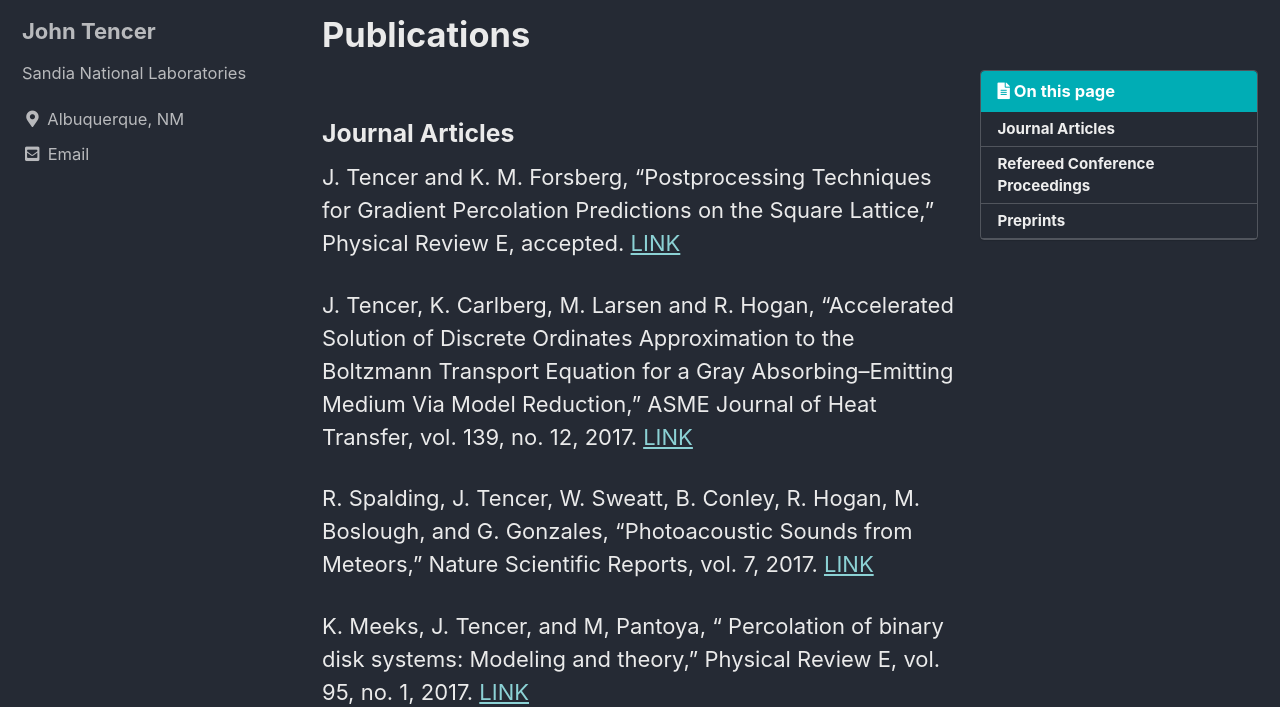
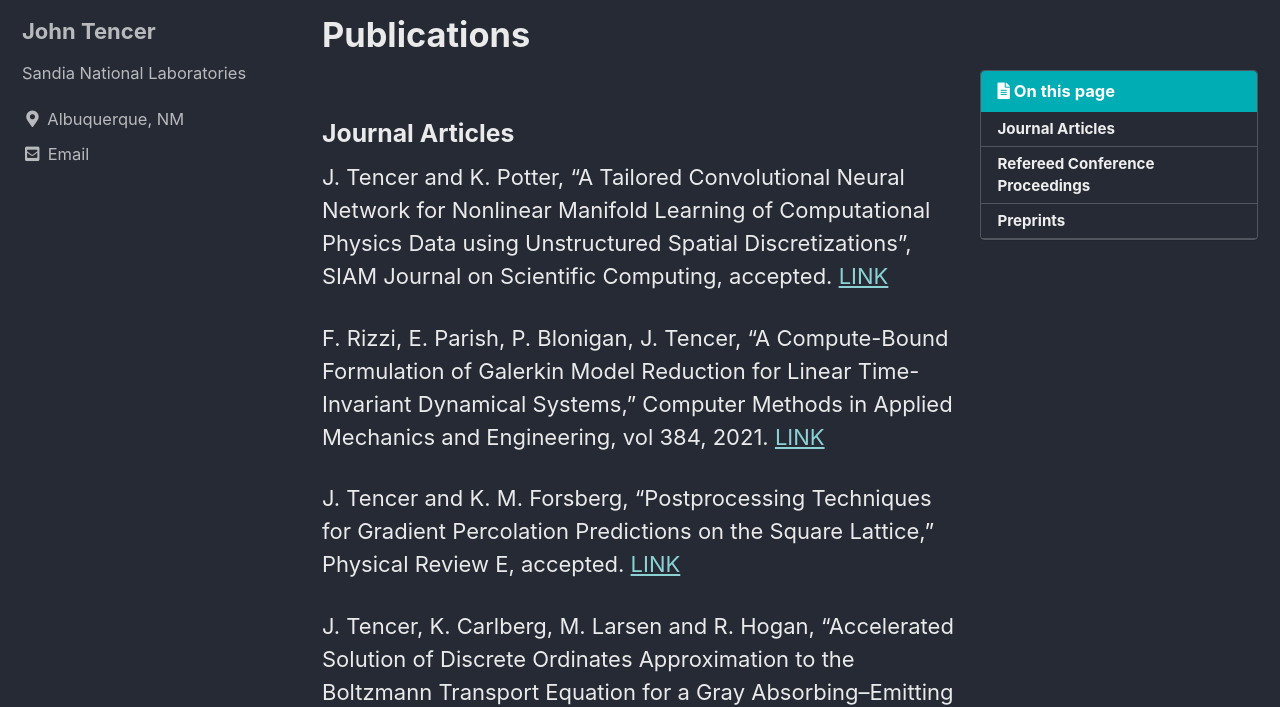
Before and after one commit to jtencer/jtencer.github.io, a Jekyll site: the page built from _pages/pubs.md, in a window 1280 px wide and 900 px high, cut to the strip 193-900 px from the top of the window. Built offline with Jekyll 4.4.1, drawn with Linux system fonts in a browser that asks for light colours; cached includes are drawn as plain includes; some of the changed text lies outside the part shown.

Commit message:
update pubs

```diff
--- a/_pages/pubs.md
+++ b/_pages/pubs.md
@@ -9,6 +9,10 @@ toc: true
 ---
 
 ### Journal Articles
+
+J. Tencer and K. Potter, “A Tailored Convolutional Neural Network for Nonlinear Manifold Learning of Computational Physics Data using Unstructured Spatial Discretizations”, SIAM Journal on Scientific Computing, accepted.  [LINK](SISC2021)
+
+F. Rizzi, E. Parish, P. Blonigan, J. Tencer, “A Compute-Bound Formulation of Galerkin Model Reduction for Linear Time-Invariant Dynamical Systems,” Computer Methods in Applied Mechanics and Engineering, vol 384, 2021.  [LINK](CMAME2021)
 
 J. Tencer and K. M. Forsberg, “Postprocessing Techniques for Gradient Percolation Predictions on the Square Lattice,” Physical Review E, accepted.  [LINK](PRE2021)
 
```
Also changed, not shown: other parts of _pages/pubs.md (+0 -4 lines), _pages/CMAME2021.md (renamed from _pages/SISCPreprintB.md, +3 -2 lines), _pages/SISC2021.md (renamed from _pages/SISCPreprintA.md, +2 -2 lines).
